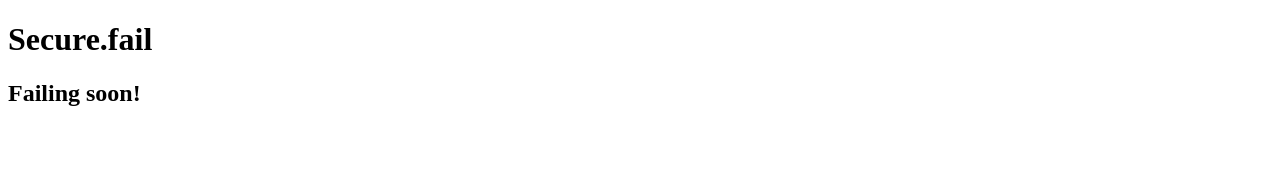
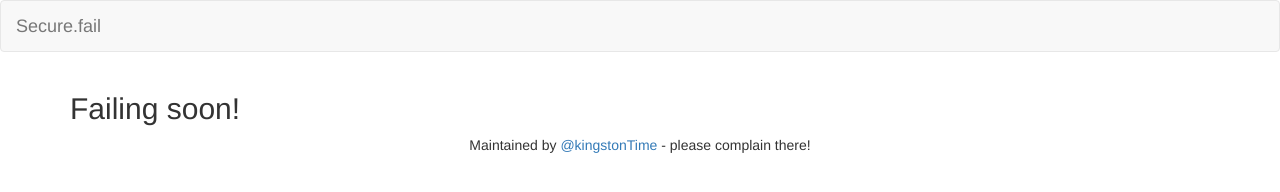
Before and after one commit to jonathanKingston/secure.fail, a website: page index.html in a window 1280 px wide. Drawn offline with nearby package versions, Linux system fonts and the light colour scheme.

Commit message:
Migration to bootstrap

```diff
--- a/index.html
+++ b/index.html
@@ -1,10 +1,34 @@
 <!DOCTYPE html>
-<html>
+<html lang="en">
   <head>
-    <title>Secure fail</title>
+    <meta charset="utf-8" />
+    <meta http-equiv="X-UA-Compatible" content="IE=edge" />
+    <meta name="viewport" content="width=device-width, initial-scale=1" />
+    <title>Secure.fail - Paving the fail near you</title>
+    <link href="https://maxcdn.bootstrapcdn.com/bootstrap/3.3.5/css/bootstrap.min.css" rel="stylesheet" integrity="sha256-MfvZlkHCEqatNoGiOXveE8FIwMzZg4W85qfrfIFBfYc= sha512-dTfge/zgoMYpP7QbHy4gWMEGsbsdZeCXz7irItjcC3sPUFtf0kuFbDz/ixG7ArTxmDjLXDmezHubeNikyKGVyQ==" crossorigin="anonymous">
   </head>
   <body>
-    <h1>Secure.fail</h1>
-    <h2>Failing soon!</h2>
+    <head>
+      <nav class="navbar navbar-default">
+        <div class="container-fluid">
+          <div class="navbar-header">
+            <a class="navbar-brand" href="https://secure.fail">
+              Secure.fail
+            </a>
+          </div>
+        </div>
+      </nav>
+    </head>
+    <div class="container">
+<h2>Failing soon!</h2>
+
+    </div>
+    <footer class="text-center">
+      <p>
+        Maintained by <a href="https://twitter.com/kingstonTime">@kingstonTime</a> - please complain there!
+      </p>
+    </footer>
+    <script src="https://code.jquery.com/jquery-1.11.2.min.js"></script>
+    <script src="https://maxcdn.bootstrapcdn.com/bootstrap/3.3.5/js/bootstrap.min.js" integrity="sha256-Sk3nkD6mLTMOF0EOpNtsIry+s1CsaqQC1rVLTAy+0yc= sha512-K1qjQ+NcF2TYO/eI3M6v8EiNYZfA95pQumfvcVrTHtwQVDG+aHRqLi/ETn2uB+1JqwYqVG3LIvdm9lj6imS/pQ==" crossorigin="anonymous"></script>
   </body>
 </html>
```
Also changed, not shown: SRI.html (+2 -1 lines), lib/build.js (+12 -4 lines), src/index/index.md (added, +1 -0 lines), src/SRI/index.md (renamed from src/SRI/index.hbs).
